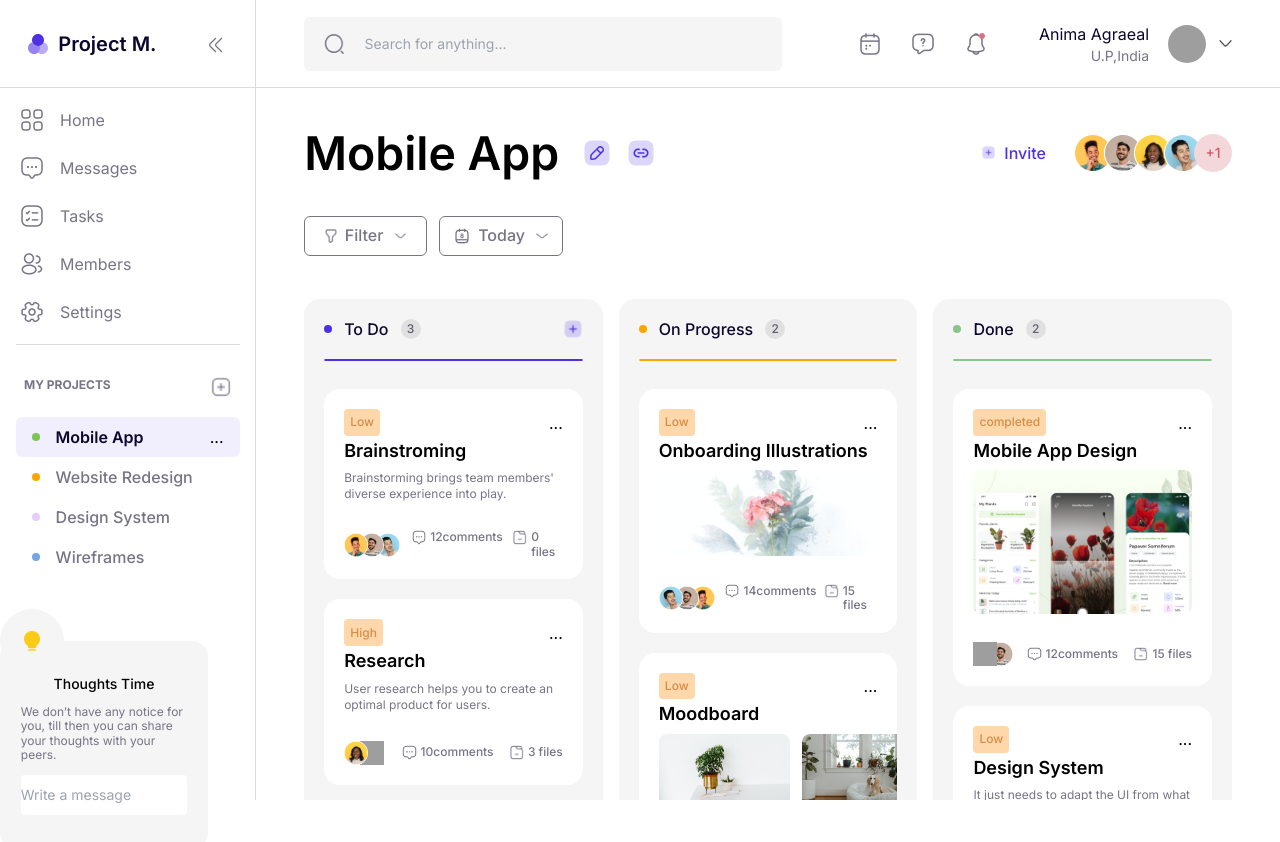
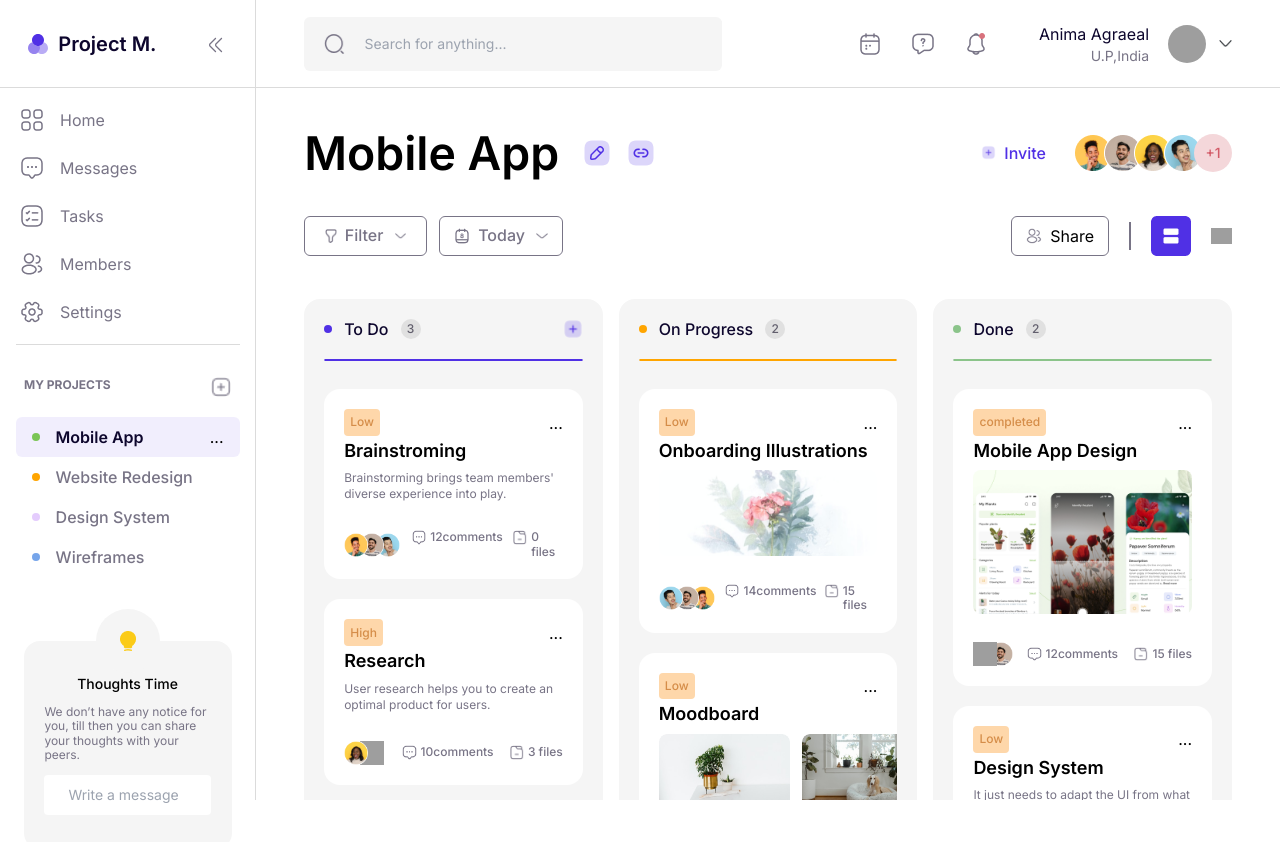
Before and after one commit to Tejodeep2002/kanban-clone, a React (Create React App) app: page / in a window 1280 px wide. Shown: the top 842 px of the page. Built offline with nearby package versions, Linux system fonts and the light colour scheme; grey boxes are pictures that could not be loaded; a web font is replaced by a local one.

Commit message:
Make responcive

```diff
--- a/src/components/Header.jsx
+++ b/src/components/Header.jsx
@@ -7,8 +7,7 @@ const Header = () => {
   return (
     <>
       <div className=" w-full h-[5.5rem] px-[3rem] flex justify-between items-center border-b-[1px] border-[#DBDBDB]">
-
-        <div className="InputBox   rounded-[6px]  flex justify-content items-center bg-[#F5F5F5]">
+        <div className="InputBox md:mr-2 md:w-[10rem] lg:w-[26.1rem] rounded-[6px]  flex justify-content items-center bg-[#F5F5F5]">
           <img
             src="images/icons/search.png"
             alt=""
@@ -16,48 +15,61 @@ const Header = () => {
           />
           <input
             type="text"
-            className="hidden sm:block bg-[#F5F5F5] font-normal text-sm leading-[1.1rem] w-[26.1rem] h-[2.8rem]"
+            className="hidden md:block bg-[#F5F5F5] font-normal text-sm leading-[1.1rem] md:w-[6rem] lg:w-[26.1rem] h-[2.8rem]"
             placeholder="Search for anything..."
           />
         </div>
 
-        <div className="gap-[3.2rem] flex items-center">
+        <div className="  gap-[3.2rem] flex items-center">
           <div className="flex gap-[1.8rem]">
+            <button>
               <img
                 src="images/icons/calendar.png"
                 className="w-[24px] h-[24px]"
                 alt=""
               />
+            </button>
+            <button>
               <img
                 src="images/icons/message-question.png"
                 className="w-[24px] h-[24px]"
                 alt=""
               />
+            </button>
+
+            <button>
               <img
                 src="images/icons/notification.png"
                 className="w-[24px] h-[24px]"
                 alt=""
               />
+            </button>
           </div>
           <div className="flex items-center">
-            <div className=" hidden md:inline md:relative md:flex md:flex-col md:mr-[1.2rem]">
+            <dibuttonv className=" hidden xl:block xl:relative xl:flex flex-col md:mr-[1.2rem]">
               <span className="font-normal text-base text-[#0D062D]">
                 {user.name}
               </span>
               <span className="relative font-normal text-sm flex flex-row-reverse text-[#787486]">
                 {user.location}
               </span>
-            </div>
+            </dibuttonv>
+            <button>
                <img
               src={user.picture}
               alt=""
               className="w-[38px] h-[38px] rounded-full"
             />
+            </button>
+
+            <button>
               <img
               src="images/icons/down-arrow.png"
               alt=""
               className="w-[13px] h-[6.45px] ml-[0.8rem]"
             />
+            </button>
+
           </div>
         </div>
       </div>
--- a/src/components/SideBar.jsx
+++ b/src/components/SideBar.jsx
@@ -66,7 +66,7 @@ const SideBar = () => {
           <Project name={"Wireframes"} toggle={false} dotcol={"#76A5EA"} />
         </div>
 
-        <div className="relative hidden sm:block m flex-col items-center  mb-[1.9rem] mx-auto">
+        <div className="relative hidden sm:block sm:flex  sm:flex-col sm:items-center   sm:mx-auto">
           <div className="relative -bottom-8 rounded-full w-16 h-16 bg-[#f5f5f5]  flex justify-center items-center ">
             <img
               src="/images/icons/lamp-on.png"
@@ -75,7 +75,7 @@ const SideBar = () => {
               styles={{ filter: "drop-shadow(5px 5px 10px #76A5EA)" }}
             />
           </div>
-          <div className="    px-5 py-5  w-52 h-52 rounded-2xl bg-[#f5f5f5] sm:flex sm:flex-col justify-center items-center">
+          <div className=" px-5 py-5  w-52 h-52 rounded-2xl bg-[#f5f5f5] flex flex-col justify-center items-center">
             <div className="flex flex-col justify-center items-center gap-3 ">
               <div className="font-medium leading-[1.1rem] text-sm">
                 Thoughts Time
@@ -88,7 +88,7 @@ const SideBar = () => {
               </div>
               <input
                 type="text"
-                className="w-[10.4rem] h-[2.5rem] font-normal text-sm flex juse items-center rounded "
+                className="w-[10.4rem] h-[2.5rem] font-normal text-sm text-black px-6 rounded "
                 placeholder="Write a message"
               />
             </div>
--- a/src/components/TodoSection.jsx
+++ b/src/components/TodoSection.jsx
@@ -2,7 +2,7 @@ import Colaborator from "./Colaborator";
 import Header from "./Header";
 import Todolist from "./Todolist";
 import { DragDropContext } from "react-beautiful-dnd";
-import { useState } from "react";
+import { useEffect, useState } from "react";
 import data from "../DataBase/db";
 
 const TodoSection = () => {
@@ -18,6 +18,9 @@ const TodoSection = () => {
   // );
   // console.log(totalList);
 
+  useEffect(()=>{
+
+  })
   const onDragEnd = (result) => {
     const { source, destination, draggableId } = result;
 
@@ -73,7 +76,7 @@ const TodoSection = () => {
         <Header />
         <DragDropContext onDragEnd={onDragEnd}>
           <div className="relative h-screen px-6 py-[2.6rem] md:px-12 overflow-y-auto">
-            <div className="w-full flex flex-wrap  justify-between">
+            <div className="w-full flex   justify-between">
               <div className="flex items-center">
                 <span className="font-semibold text-[1.5rem] lg:text-[2.9rem] leading-[2.9rem] mr-[1.4rem]">
                   Mobile App
@@ -92,10 +95,10 @@ const TodoSection = () => {
               <div className=" flex items-center gap-[0.5rem]">
                 <img
                   src="images/icons/add-btn-purple.png"
-                  className=" hidden md:inline w-[15px] h-[15px]"
+                  className=" hidden lg:inline w-[15px] h-[15px]"
                   alt=""
                 />
-                <span className=" hidden md:inline -mr-3  text-[#5030E5] font-medium text-base leading-5">
+                <span className=" hidden lg:inline -mr-3  text-[#5030E5] font-medium text-base leading-5">
                   Invite
                 </span>
                 <Colaborator users={users} />
@@ -134,7 +137,7 @@ const TodoSection = () => {
                   />
                 </button>
               </div>
-              <div className=" hidden flex  gap-5 items-center">
+              <div className=" hidden md:block md:flex md:ml-2 md:gap-5 md:items-center">
                 <button className="w-[6.1rem] h-[2.5rem]  flex items-center justify-center gap-[0.5rem] border border-[#787486] rounded-md ">
                   <img
                     src="images/icons/members.png"
@@ -153,7 +156,7 @@ const TodoSection = () => {
               </div>
             </div>
 
-            <div className="w-full mt-[2.7rem] flex gap-4  ">
+            <div className="w-full mt-[2.7rem] flex flex-col lg:flex-row gap-4  ">
               {/* todo list */}
               <Todolist todolist={todoList.col1} todocol={column1} />
               <Todolist todolist={todoList.col2} todocol={column2} />
--- a/src/components/Todolist.jsx
+++ b/src/components/Todolist.jsx
@@ -13,7 +13,7 @@ const Todolist = ({ todolist, todocol }) => {
 
   return (
     <>
-      <div className="w-[31rem]  relative  bg-[#F5F5F5] rounded-2xl p-5 " >
+      <div className="lg:w-[31rem]  relative  bg-[#F5F5F5] rounded-2xl p-5 " >
         <div className="flex justify-between">
           <div className="flex gap-3 items-center">
             <span
```
Also changed, not shown: 1 other file (tests, documents, lock files or other folders). Lines whose indentation alone changed are shown as unchanged.
